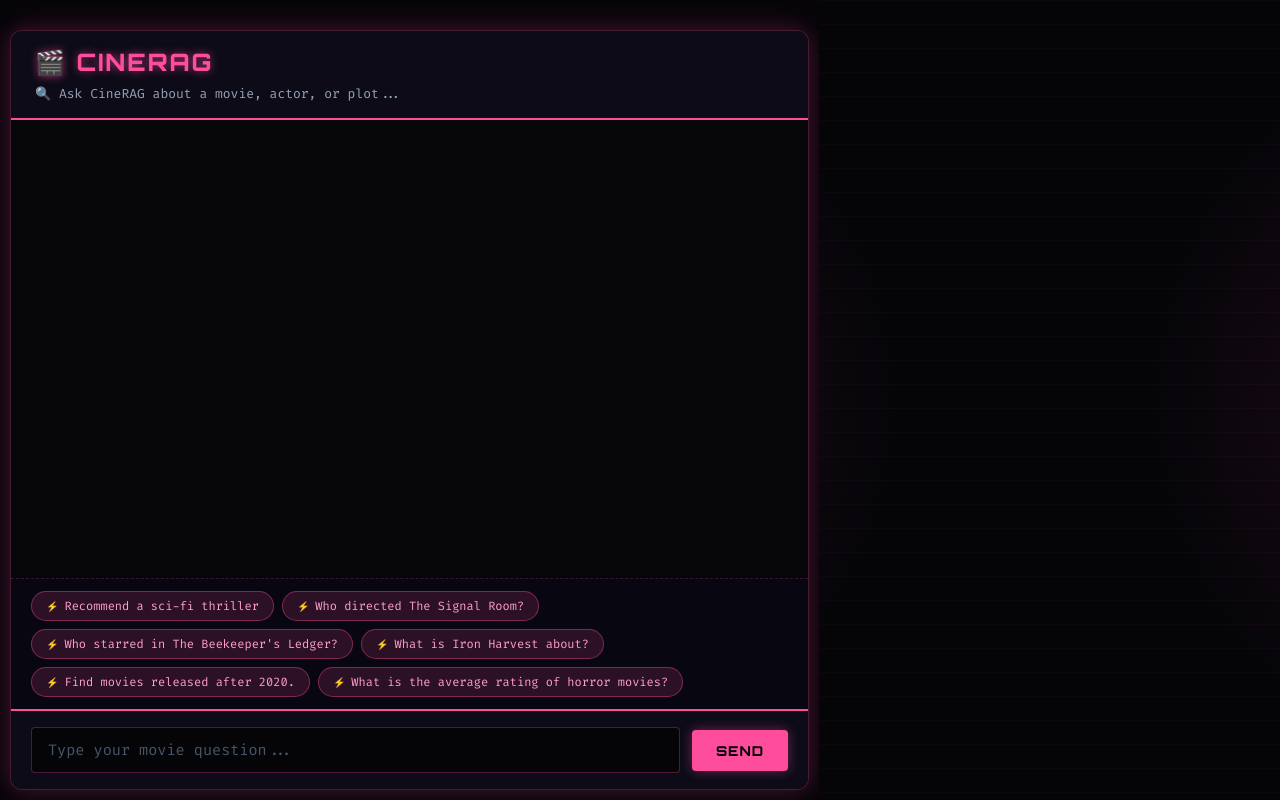
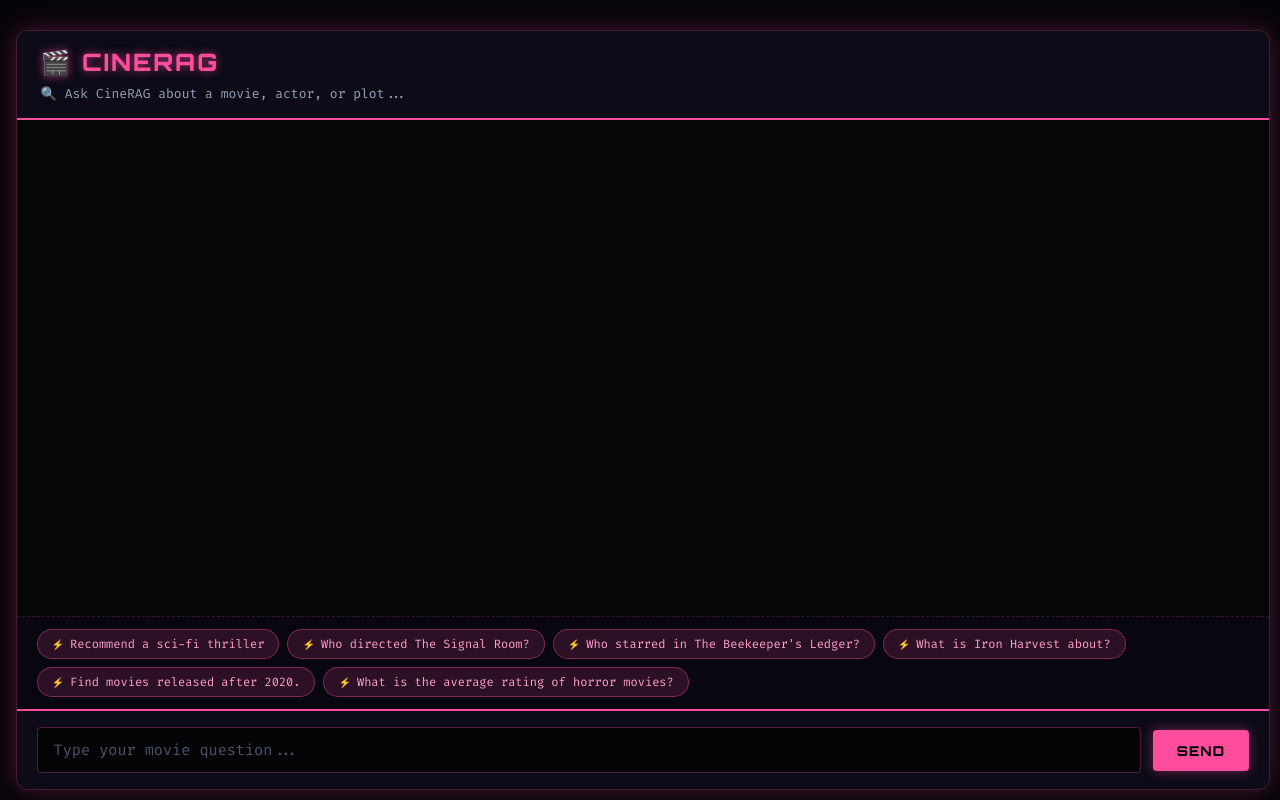
Before and after one commit to yusrababari/CineRAG, a React (Vite) app: page / in a window 1280 px wide. Built offline with nearby package versions, Linux system fonts and the light colour scheme; the HTML template or start-up script is replaced by a standard one.

Commit message:
Changed body width and chatbot size

```diff
--- a/src/index.css
+++ b/src/index.css
@@ -17,7 +17,7 @@
 }
 
 html, body {
-  width: 80%;
+  width: 100%;              /* was 80%, so "far right" now means the edge of the screen */
   min-height: 80vh;
   margin: 0;
   padding: 0;
@@ -33,12 +33,12 @@ html, body {
 
 #root {
   display: flex;
-  justify-content: center;
+  justify-content: flex-end; /* was center, so the chatbot moves to the right */
   align-items: flex-end;
   min-height: 100vh;
   width: 100%;
   background-color: #050508;
-  padding: 10px; /* Reduced outer padding */
+  padding: 10px;
 }
 
 /* ==========================================================================
```
